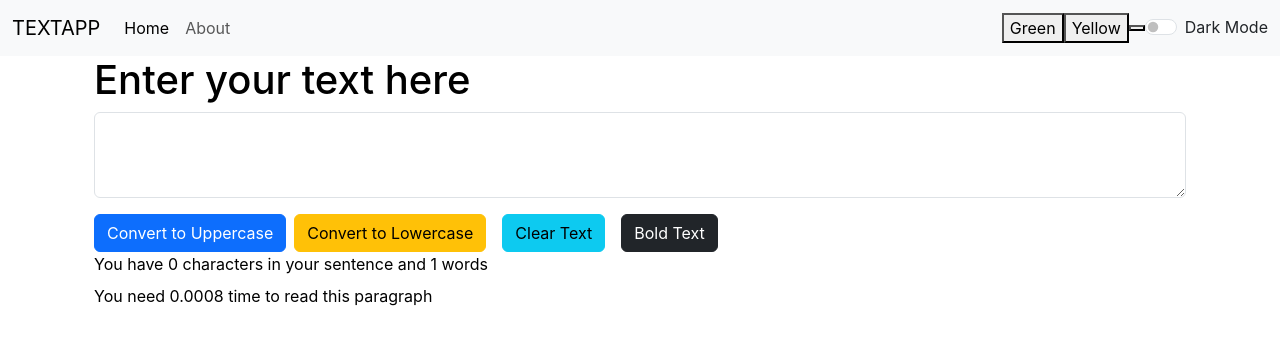
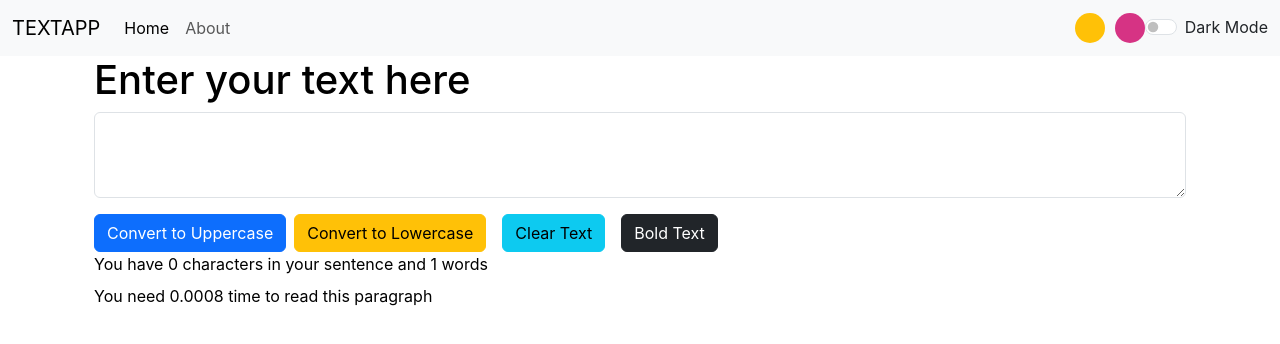
Before and after one commit to 1804049Shorna/React-App, a React (Create React App) app: page / in a window 1280 px wide. Shown: the top 344 px of the page. Built offline with nearby package versions, Linux system fonts and the light colour scheme.

Commit message:
First Exercise Done

```diff
--- /dev/null
+++ b/src/components/Modul.css
@@ -0,0 +1,22 @@
+.Newbtn1{
+    background-color:#ffc107 ;
+    border-radius: 50%;
+    border-color:white ;
+    margin-left: 10px;
+    padding: 0;
+    width: 30px;
+    height: 30px;
+    margin-right: 5px; /* Add this line */
+ }
+ .Newbtn2{
+    background-color:#d63384;
+    border-color:#d63384 ;
+    border-radius: 50%;
+    padding: 0;
+    width: 30px;
+    height: 30px;
+    margin-left: 5px; /* Add this line */
+ }
+ .Newbtn1, .Newbtn2 {
+    border: none;
+   }
--- a/src/components/modul.js
+++ b/src/components/modul.js
@@ -1,14 +1,13 @@
 import React, { useState } from "react";
+import './Modul.css';
 
 export default function Modul(props) {
 
-  const[color ,setColor]=useState('light');
+  const[color ,setColor]=useState('white');
 
- const handlemode=()=>{
-     props.mode="dark";
- }
+
  const changecolor1=()=>{
-   if(color==='light')
+   if(color==='white')
    {
       document.body.style.backgroundColor='#ffc107';
       setColor ('#ffc107');
@@ -16,13 +15,33 @@ export default function Modul(props) {
    else if(color==='#ffc107')
    {
      document.body.style.backgroundColor='white';
-     setColor('#ffc107')
+     setColor('white')
+   }
+   else{
+    document.body.style.backgroundColor='#ffc107';
+    setColor('#ffc107')
+
    }
 
 
  }
  const changecolor2=()=>{
-   document.body.style.backgroundColor='#d63384';
+
+   if(color==='white')
+   {
+      document.body.style.backgroundColor='#d63384';
+      setColor ('#d63384');
+   }
+   else if(color==='#d63384')
+   {
+     document.body.style.backgroundColor='white';
+     setColor('white')
+   }
+   else{
+    document.body.style.backgroundColor='#d63384';
+    setColor('#d63384')
+   }
+
  }
  return (
    <nav
@@ -56,9 +75,9 @@ export default function Modul(props) {
              </a>
            </li>
          </ul>
-         <button className="Newbtn1" onClick={changecolor1}>Green</button>
-         <button className="Newbtn2" onClick={changecolor2}>Yellow</button>
-         <button className="Newbtn3"></button>
+         <button className="Newbtn1" onClick={changecolor1}></button>
+         <button className="Newbtn2" onClick={changecolor2}></button>
+
 
          <div className={`form-check form-switch text-${ props.mode==='light' ? 'dark' : 'light'}`}>
            <input
```
